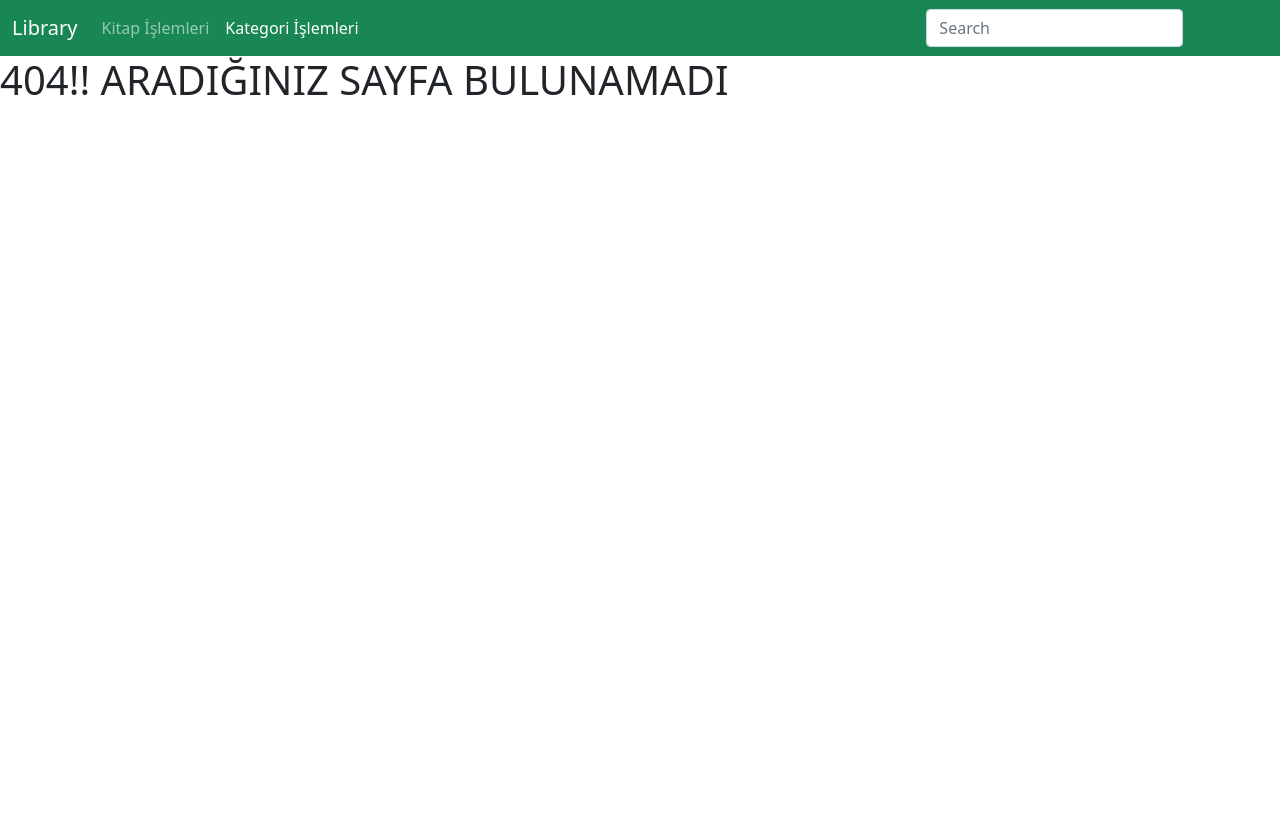
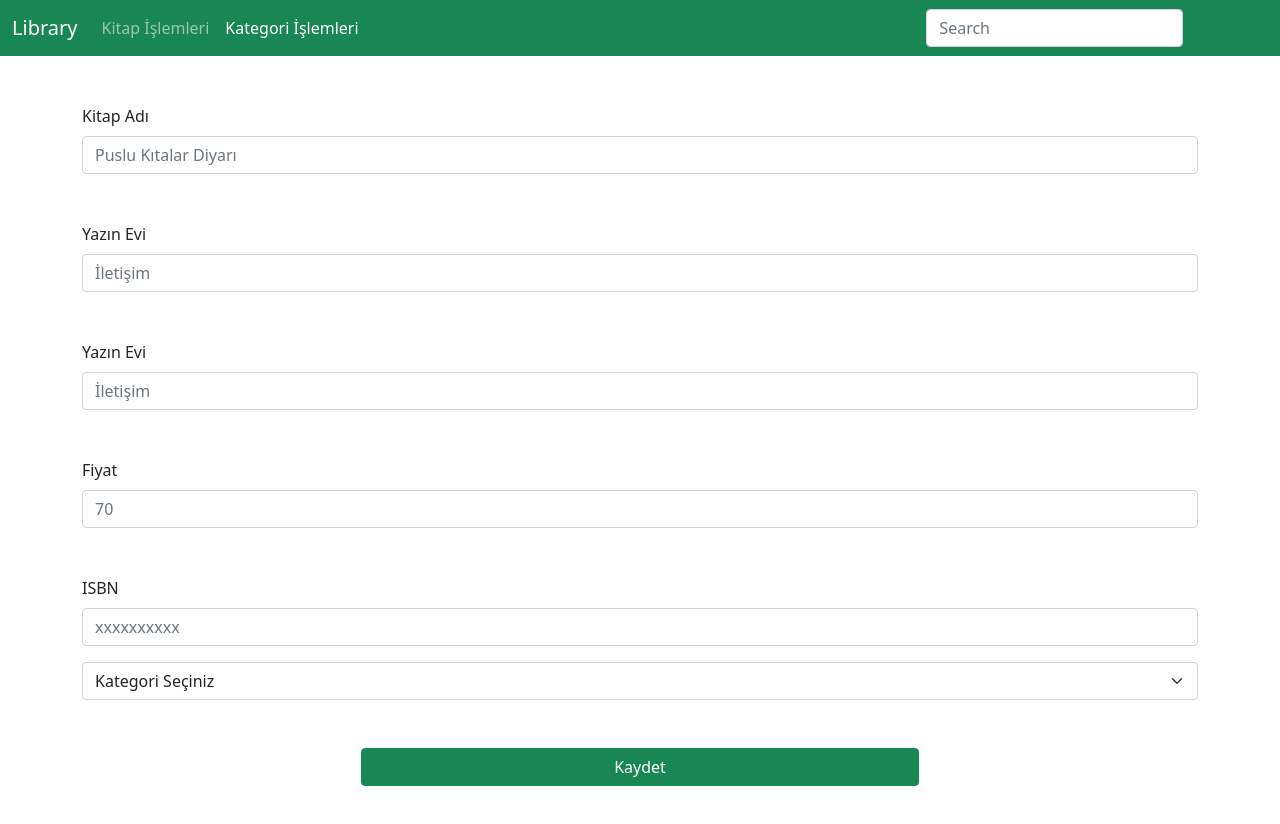
Before and after one commit to Huseyin-pektas/library-appp, a React (Create React App) app: page /add-book in a window 1280 px wide. Before the commit this address had no page. Shown: the top 824 px of the page. Before the commit the page ends 800 px from the top, so only its background shows below. Built offline with nearby package versions, Linux system fonts and the light colour scheme; data requests are answered from the project's data file.

Commit message:
AddBook sayfası oluşturuldu

```diff
--- a/src/App.js
+++ b/src/App.js
@@ -10,6 +10,7 @@ import api from "./api/api";
 import url from "./api/url";
 import Loading from "./component/Loading";
 import Error from "./component/Error";
+import AddBook from "./pages/AddBook";
 
 
 function App() {
@@ -68,7 +69,9 @@ function App() {
           <Route
             path="/" element={<Home />}>
           </Route>
-
+          <Route
+            path="/add-book" element={<AddBook />}>
+          </Route>
 
           <Route
             path="*" element={<NotFound />}>
--- /dev/null
+++ b/src/pages/AddBook.js
@@ -0,0 +1,103 @@
+import React, { useState } from "react";
+import Header from "../component/Header";
+import Button from "../component/Button";
+import { Store } from "redux";
+import { useSelector } from "react-redux";
+import UpperFirstLetter from "../utils/functions";
+
+const AddBook = () => {
+    const { categoriesState } = useSelector(state => state)
+    // const [title, setTitle] = useState("")
+    // const [author, setAuthor] = useState("")
+    // const [publisher, setPublisher] = useState("")
+    // const [price, setPrice] = useState("")
+    // const [isbn, setIsbn] = useState("")
+    // const [categoriesId, setCategoriId] = useState("empty")
+
+    // yukarıdaki oluşturduğumuz state ler yerine bunu kullanıyoruz.
+    const [formState, setFormState] = useState({
+        id: String(new Date().getTime()),
+        title: "",
+        aouthur: "",
+        price: "",
+        isbn: "",
+        categoriesId: "empty"
+    })
+    console.log(formState,"dfsfs")
+    const handleSubmit =(event) =>{
+        event.preventDefault()
+        // validation
+
+    }
+    return (
+        <div>
+            <Header />
+            <div className="container my-5">
+                <form onSubmit={handleSubmit}>
+                    <div className="mb-3">
+                        <label htmlFor="text" className="form-label">Kitap Adı</label>
+                        <input type="text" className="form-control" id="title" placeholder="Puslu Kıtalar Diyarı"
+                            value={formState.title}
+                            onChange={(event => setFormState({ ...formState, title: event.target.value }))} />
+                    </div>
+                </form>
+            </div>
+            <div className="container my-5">
+                <form>
+                    <div className="mb-3">
+                        <label htmlFor="author" className="form-label">Yazın  Evi</label>
+                        <input type="text" className="form-control" id="author" placeholder="İletişim"
+                            value={formState.author}
+                            onChange={(event => setFormState({ ...formState, author: event.target.value }))} />
+                    </div>
+                </form>
+            </div>
+            <div className="container my-5">
+                <form>
+                    <div className="mb-3">
+                        <label htmlFor="publisher" className="form-label">Yazın  Evi</label>
+                        <input type="text" className="form-control" id="publisher" placeholder="İletişim"
+                            value={formState.publisher}
+                            onChange={(event => setFormState({ ...formState, publisher: event.target.value }))} />
+                    </div>
+                </form>
+            </div>
+            <div className="container my-5">
+                <form>
+                    <div className="mb-3">
+                        <label htmlFor="price" className="form-label">Fiyat</label>
+                        <input type="number" className="form-control" id="price" placeholder="70"
+                            value={formState.price}
+                            onChange={(event => setFormState({ ...formState, price: event.target.value }))} />
+                    </div>
+                </form>
+            </div>
+            <div className="container my-5">
+                <form>
+                    <div className="mb-3">
+                        <label htmlFor="isbn" className="form-label">ISBN</label>
+                        <input type="text" className="form-control" id="isbn" placeholder="xxxxxxxxxx"
+                            value={formState.isbn}
+                            onChange={(event => setFormState({ ...formState, isbn: event.target.value }))} />
+                    </div>
+                    <select value={formState.categoriesId}
+                        onChange={(event => setFormState({ ...formState, categoriesId: event.target.value }))}
+                        className="form-select" >
+                        <option value="empty">Kategori Seçiniz</option>
+                        {categoriesState.categories.map(category => (
+                            <option key={category.id} value={category.id}>{UpperFirstLetter(category.name)}</option>
+
+                        ))}
+                    </select>
+                    <div className="my-5 d-flex justify-content-center">
+                        <button type="submit" className="btn btn-success w-50">Kaydet</button>
+                    </div>
+                </form>
+            </div>
+
+        </div>
+    )
+}
+
+
+export default AddBook
--- a/src/utils/functions.js
+++ b/src/utils/functions.js
@@ -2,7 +2,7 @@ import React from "react"
 
  const UpperFirstLetter = (sample= "") => {
     let words = sample.split(" ")
-    console.log(words)
+
     //split = cümleleri kelimelere  birbirinden ayırma
 
   let newWords = []
@@ -22,7 +22,7 @@ import React from "react"
 
   const newSample= newWords.join(" ")
 
-  console.log(newWords)
+
     return newSample
 }
 
```
